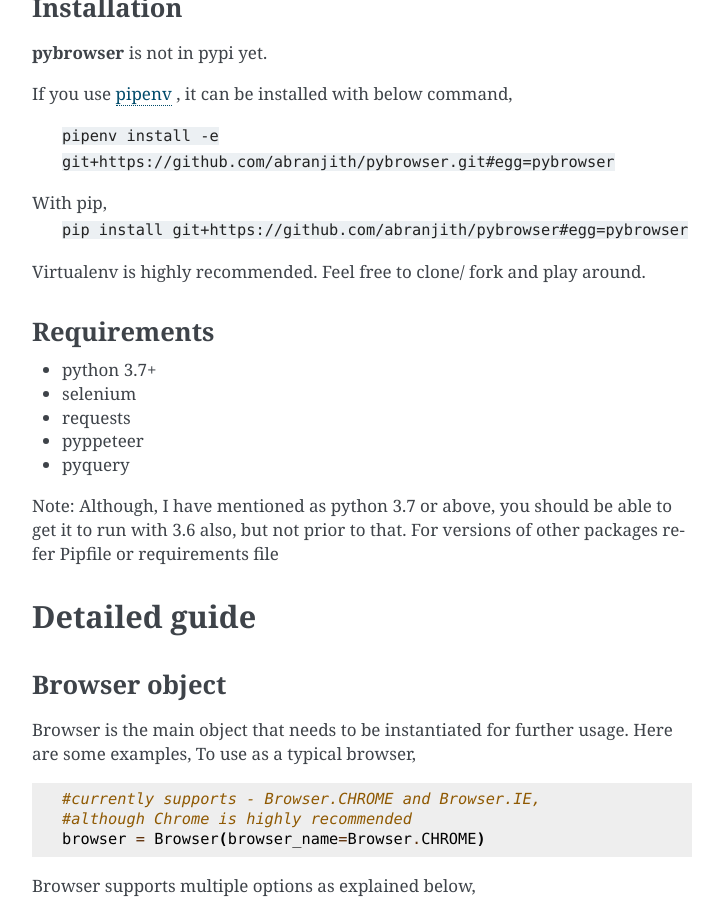
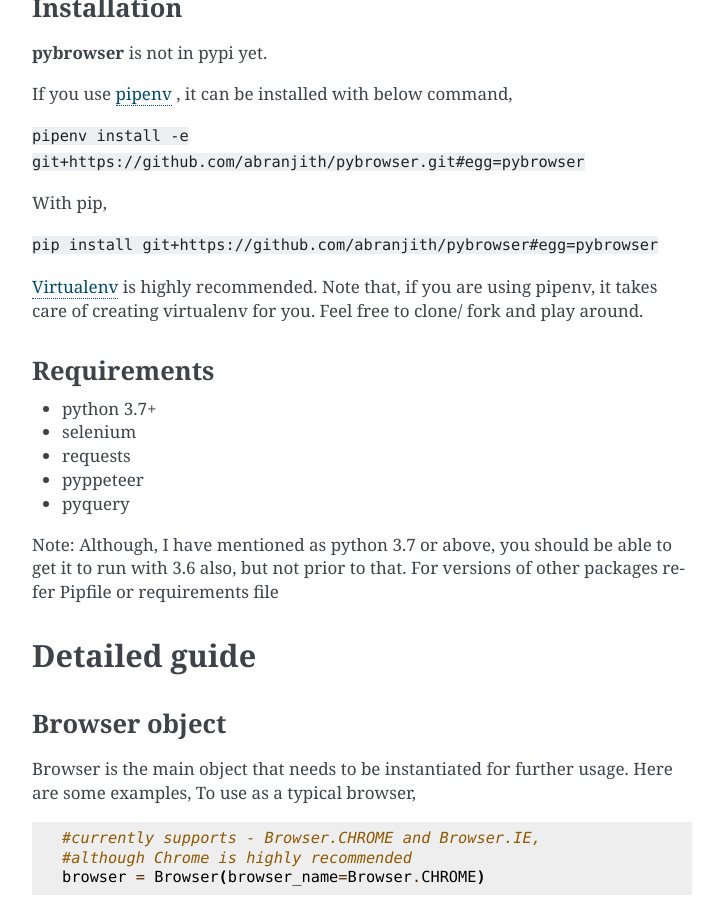
Before and after one commit to abranjith/pybrowser, a Sphinx documentation site: the page built from readthedocs/source/index.rst, in a window 1280 px wide and 900 px high, scrolled down 1193 px. Shown: the whole window, without its empty margins (388-1111 px from the left). Built offline with Sphinx 7.4.7, drawn with Linux system fonts in a browser that asks for light colours.

Commit message:
readddocs3

```diff
--- a/readthedocs/source/index.rst
+++ b/readthedocs/source/index.rst
@@ -54,13 +54,14 @@
 
 If you use `pipenv <https://pipenv.readthedocs.io/en/latest/>`_ , it can be installed with below command,
 
-    ``pipenv install -e git+https://github.com/abranjith/pybrowser.git#egg=pybrowser``
-
+``pipenv install -e git+https://github.com/abranjith/pybrowser.git#egg=pybrowser``
 
 With pip,
-    ``pip install git+https://github.com/abranjith/pybrowser#egg=pybrowser``
 
-Virtualenv is highly recommended.
+``pip install git+https://github.com/abranjith/pybrowser#egg=pybrowser``
+
+`Virtualenv <https://docs.python.org/3/library/venv.html>`_ is highly recommended. Note that, if you are using pipenv, it takes care
+of creating virtualenv for you.
 Feel free to clone/ fork and play around.
 
 **Requirements**
```
Also changed, not shown: 5 other files.
